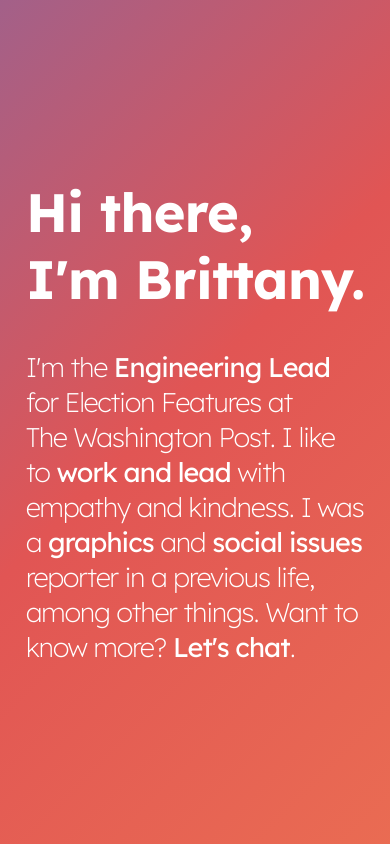
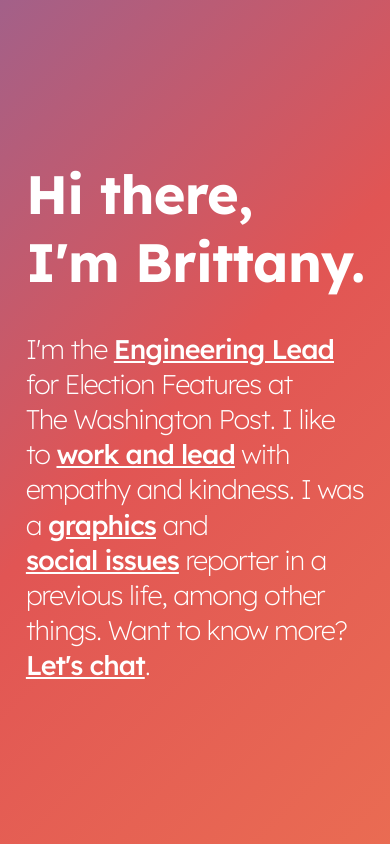
Before and after one commit to brmayes/brmayes, a Next.js app: page / in a window 390 px wide. Built offline with nearby package versions, Linux system fonts and the light colour scheme; a web font is replaced by a local one.

Commit message:
update link styles for mobile

```diff
--- a/styles/utils.module.css
+++ b/styles/utils.module.css
@@ -73,20 +73,6 @@
   margin: 1rem 0;
 }
 
-@media screen and (max-width: 600px) {
-  .heading5Xl {
-    font-size: 3rem;
-    line-height: 1.25;
-    letter-spacing: -0.05rem;
-  }
-
-  .heading2Xl {
-    font-size: 1.5rem;
-    line-height: 1.3;
-    letter-spacing: -0.05rem;
-  }
-}
-
 .headingXl {
   font-size: 2rem;
   line-height: 1.3;
@@ -156,3 +142,24 @@ a.hoverUnderlineAnimation {
   transform: scaleX(1);
   transform-origin: bottom left;
 }
+
+
+/* Mobile styles */
+@media screen and (max-width: 600px) {
+  .heading5Xl {
+    font-size: 3rem;
+    line-height: 1.25;
+    letter-spacing: -0.05rem;
+  }
+
+  .heading2Xl {
+    font-size: 1.5rem;
+    line-height: 1.3;
+    letter-spacing: -0.05rem;
+  }
+
+  a.hoverUnderlineAnimation {
+    text-decoration: underline;
+    font-weight: 500;
+  }
+}
```
